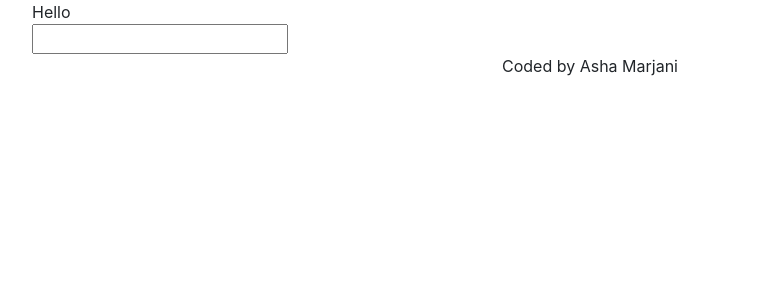
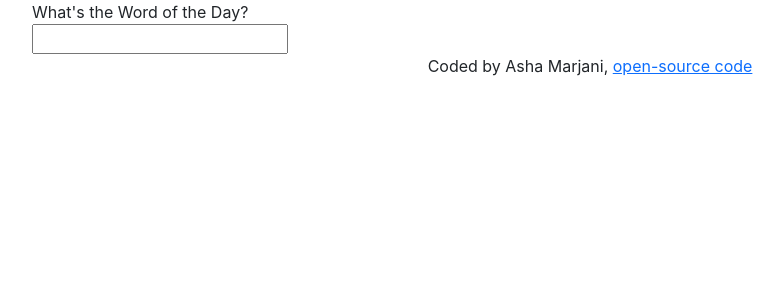
Before and after one commit to AshaMarj/dictionary.project.react.final, a React (Create React App) app: page / in a window 1280 px wide. Shown: the top 300 px of the page, without its empty margins (50-833 px from the left). Built offline with nearby package versions, Linux system fonts and the light colour scheme.

Commit message:
Added opensource link
Added opensource link and updated App.js

```diff
--- a/src/App.js
+++ b/src/App.js
@@ -5,12 +5,17 @@ function App() {
   return (
     <div className="App">
       <div className="container">
-        <header className="App-header"> Hello</header>
+        <header className="App-header"> What's the Word of the Day? </header>
         <main>
           <Dictionary />
         </main>
 
-        <footer className="text-center">Coded by Asha Marjani</footer>
+        <footer className="text-center">
+          Coded by Asha Marjani, {""}
+          <a href="https://github.com/AshaMarj/dictionary.project.react.final">
+            open-source code
+          </a>
+        </footer>
       </div>
     </div>
   );
```
